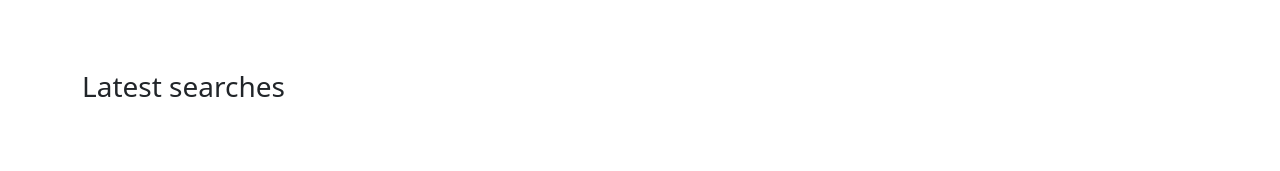
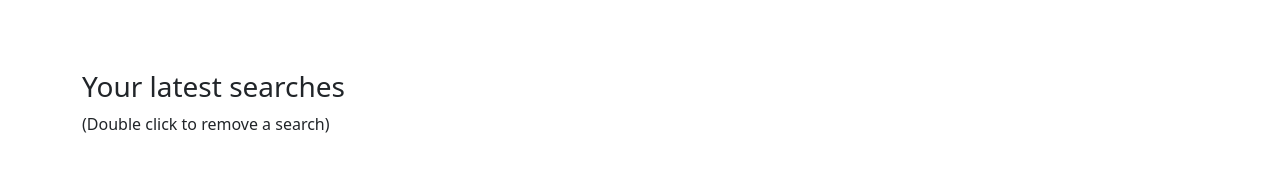
Before and after one commit to tuvaw/get-definitions, a React (Create React App) app in the folder synonyms-app/: page / in a window 1280 px wide. Shown: the part 181-352 px from the top of the page. Built offline with nearby package versions, Linux system fonts and the light colour scheme; no server answers.

Commit message:
git Merge branch 'develop' of https://github.com/tuvaw/get-synonyms into develop

```diff
--- a/synonyms-app/src/App.js
+++ b/synonyms-app/src/App.js
@@ -38,7 +38,8 @@ function App() {
             <Col sm={5}><Gifs searchString={searchString}/></Col>
         </Row>
         <Row>
-          <h3>Latest searches</h3>
+          <h3>Your latest searches</h3>
+          <p>(Double click to remove a search)</p>
             <Col sm><SearchList searchString={searchString} /></Col>
         </Row>
       </Container>
```
